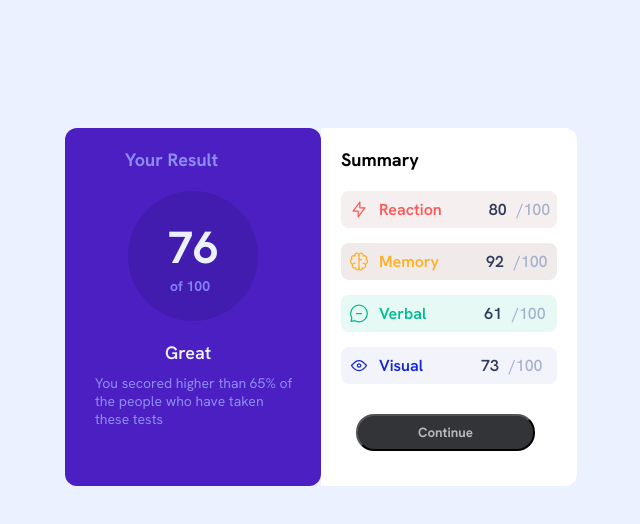
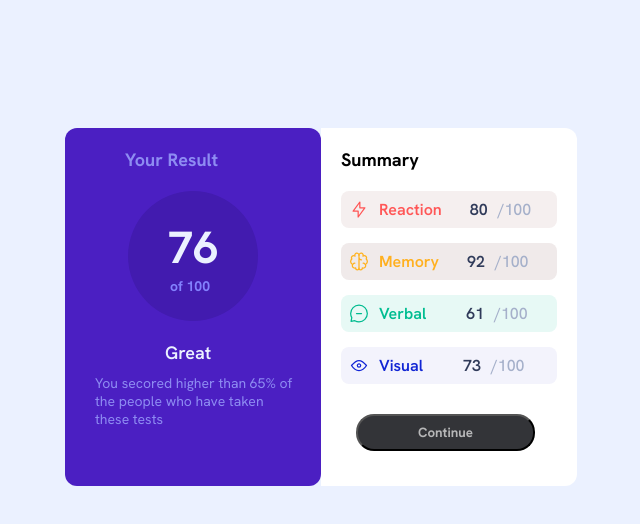
Before and after one commit to Slanzy11/results-summary-component-main, a plain HTML site: page index.html in a window 1280 px wide. Shown: the whole page, without its empty margins (319-959 px from the left). Drawn offline with Linux system fonts and the light colour scheme.

Commit message:
Result-summary

```diff
--- a/style.css
+++ b/style.css
@@ -143,7 +143,7 @@ button {
   font-weight: 700;
 }
 span {
-  margin-left: 37px;
+  margin-left: 18px;
   color: hsl(224, 30%, 27%);
   font-size: 16px;
   font-weight: 600;
@@ -154,8 +154,8 @@ span {
   font-weight: 500;
 }
 .Rating-4 span {
-  margin-left: 48px;
+  margin-left: 30px;
 }
 .Rating-3 span {
-  margin-left: 48px;
+  margin-left: 30px;
 }
```
